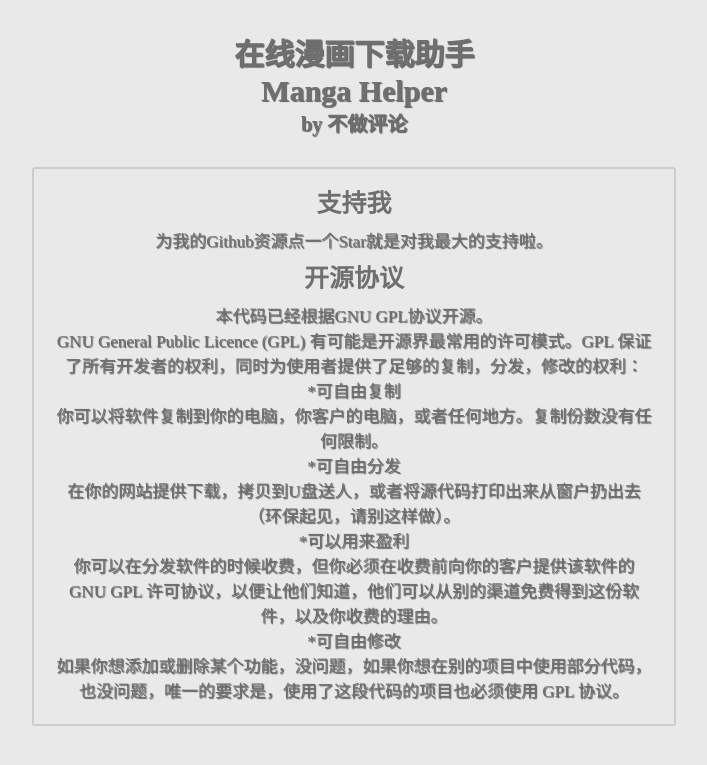
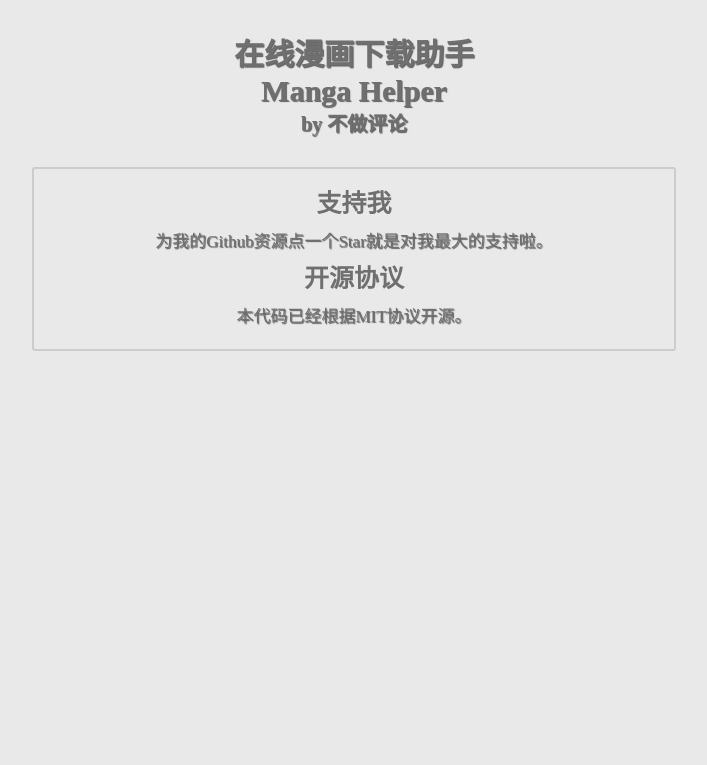
Before and after one commit to vvbbnn00/MangaHelper, a Flask app: page /donate in a window 1280 px wide. Shown: the top 765 px of the page, without its empty margins (286-993 px from the left). Run offline with Flask 2, Linux system fonts and the light colour scheme; data that the repository does not hold is empty; some libraries are stand-ins or nearby versions.

Commit message:
Update donate.html

```diff
--- a/proj_manga/templates/donate.html
+++ b/proj_manga/templates/donate.html
@@ -19,17 +19,7 @@
 			</p>
 			<h2>开源协议</h2>
 			<p>
-				本代码已经根据GNU GPL协议开源。<br>
-				GNU General Public Licence (GPL) 有可能是开源界最常用的许可模式。GPL 保证了所有开发者的权利，同时为使用者提供了足够的复制，分发，修改的权利：<br>
-
-				*可自由复制<br>
-				你可以将软件复制到你的电脑，你客户的电脑，或者任何地方。复制份数没有任何限制。<br>
-				*可自由分发<br>
-				在你的网站提供下载，拷贝到U盘送人，或者将源代码打印出来从窗户扔出去（环保起见，请别这样做）。<br>
-				*可以用来盈利<br>
-				你可以在分发软件的时候收费，但你必须在收费前向你的客户提供该软件的 GNU GPL 许可协议，以便让他们知道，他们可以从别的渠道免费得到这份软件，以及你收费的理由。<br>
-				*可自由修改<br>
-				如果你想添加或删除某个功能，没问题，如果你想在别的项目中使用部分代码，也没问题，唯一的要求是，使用了这段代码的项目也必须使用 GPL 协议。
+				本代码已经根据MIT协议开源。<br>
 			</p>
 		</form>
 	<div>
```
